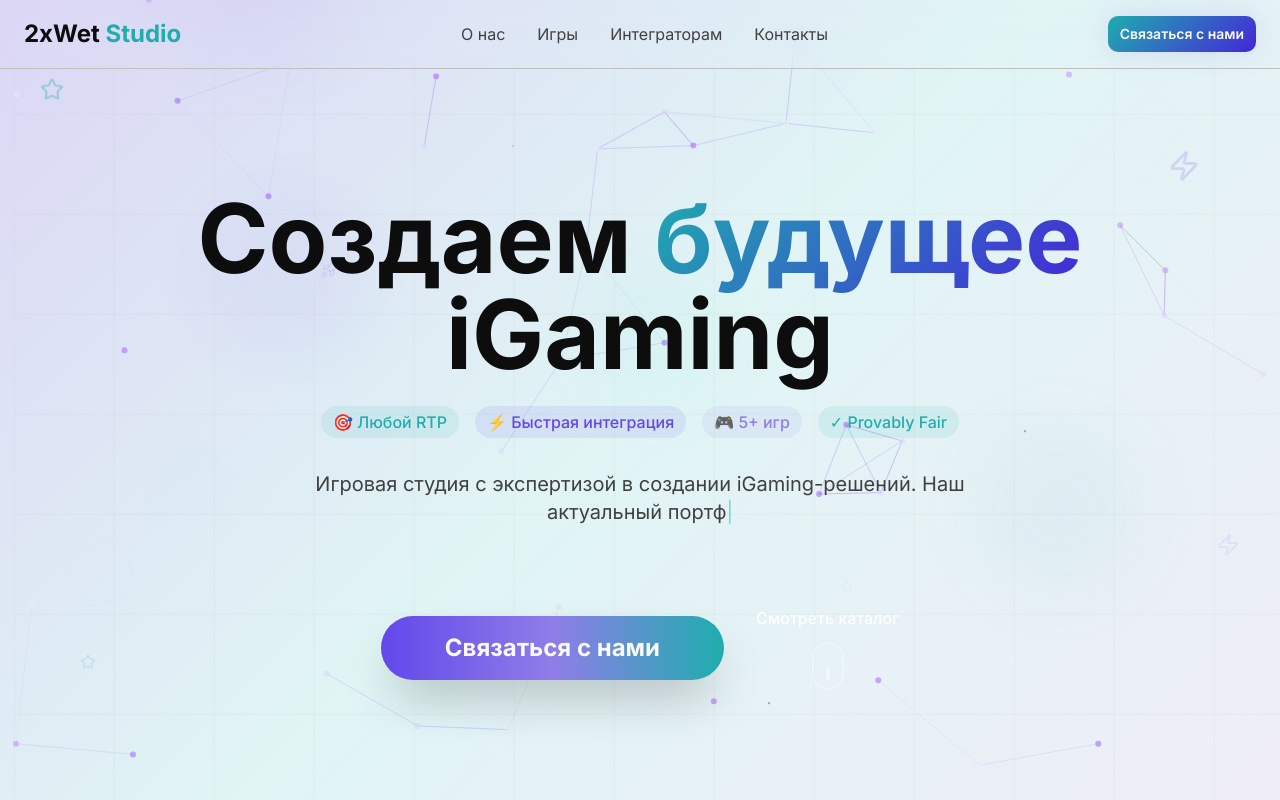
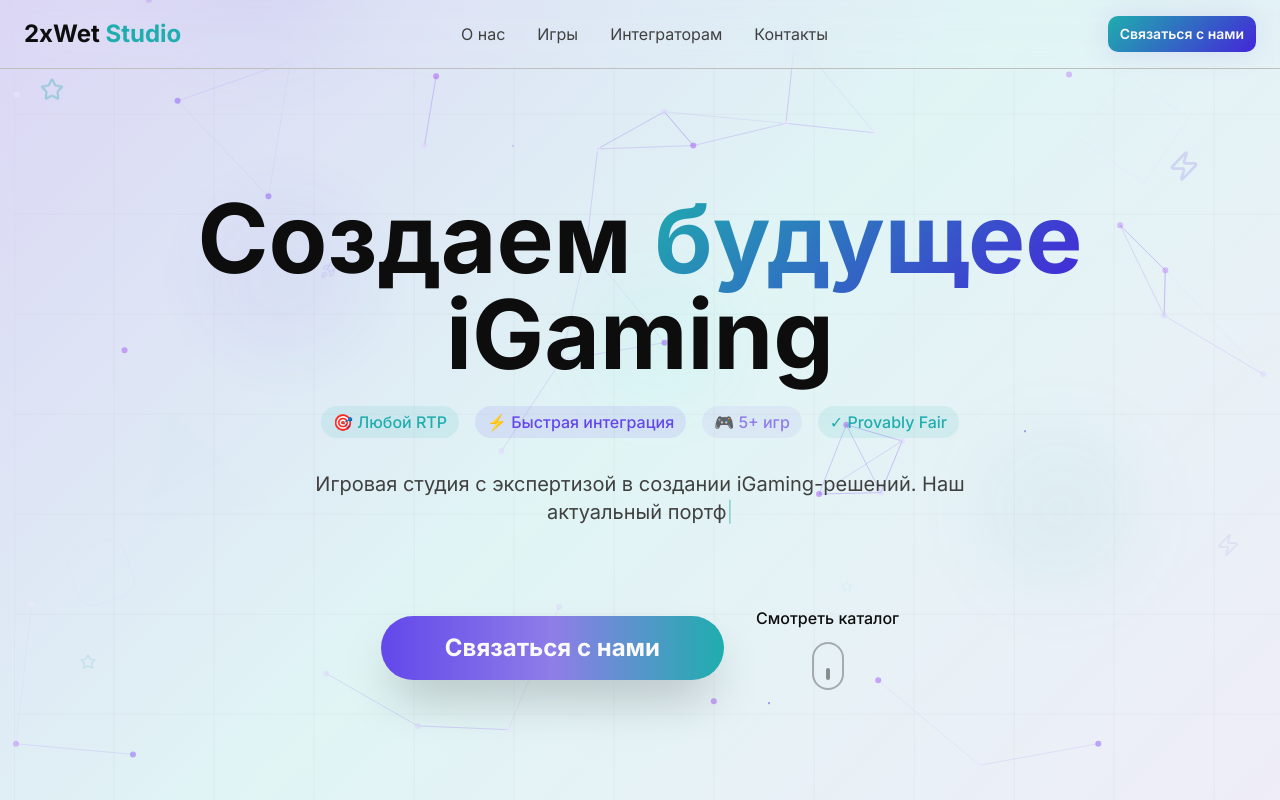
Before and after one commit to ca-si-what-ca-si-no/reel-vision-games, a React (Vite) app: page / in a window 1280 px wide. Built offline with nearby package versions, Linux system fonts and the light colour scheme.

Commit message:
Fix: Improve scroll indicator contrast

```diff
--- a/src/components/Hero.tsx
+++ b/src/components/Hero.tsx
@@ -82,10 +82,10 @@ const Hero = () => {
                   document.getElementById('games')?.scrollIntoView({ behavior: 'smooth', block: 'start' });
                 }}
               >
-                <div className="flex flex-col items-center gap-3 text-white/90 hover:text-white transition-colors">
+                <div className="flex flex-col items-center gap-3 text-foreground hover:text-primary transition-colors">
                   <span className="text-base font-medium">Смотреть каталог</span>
-                  <div className="w-8 h-12 border-2 border-white/30 rounded-full flex items-end justify-center pb-2 hover:border-white/50 transition-colors">
-                    <div className="w-1 h-3 bg-white/60 rounded-full animate-pulse"></div>
+                  <div className="w-8 h-12 border-2 border-foreground/30 rounded-full flex items-end justify-center pb-2 hover:border-primary/50 transition-colors">
+                    <div className="w-1 h-3 bg-foreground/60 rounded-full animate-pulse"></div>
                   </div>
                 </div>
               </div>
```
